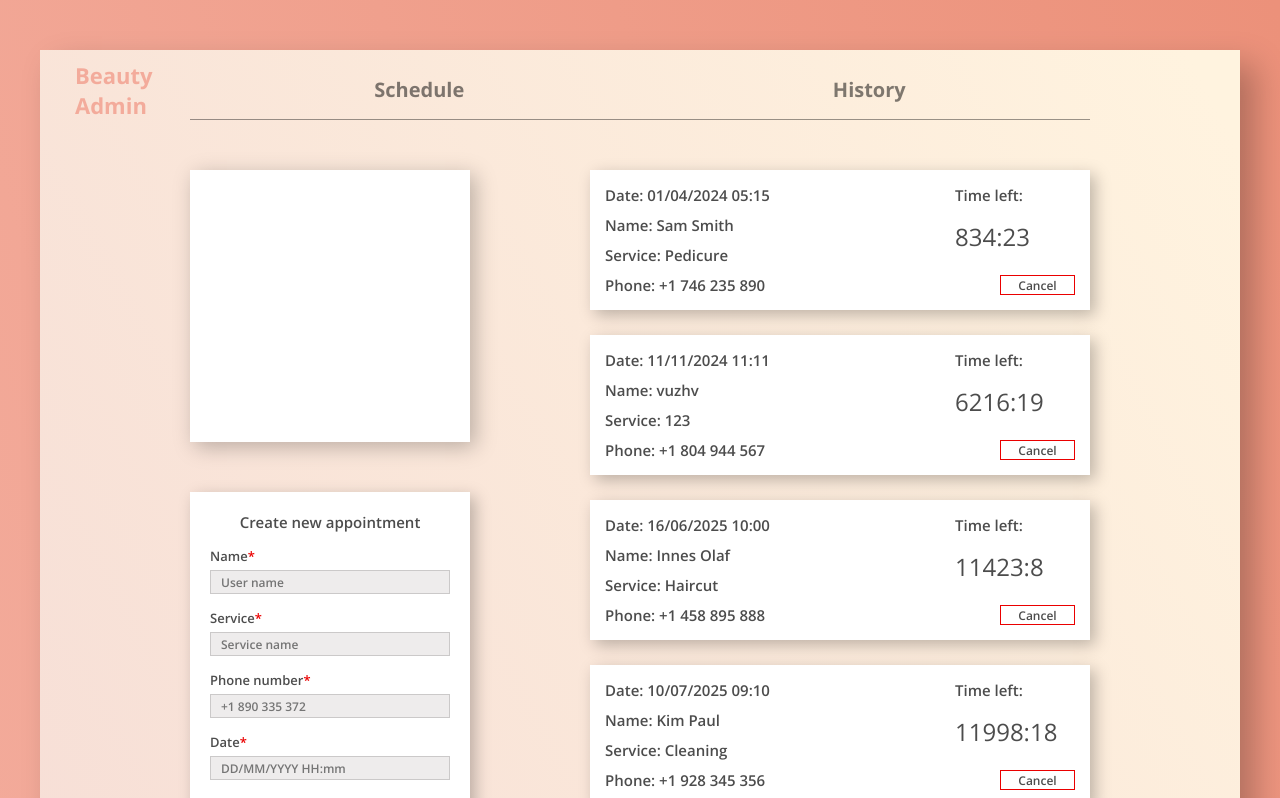
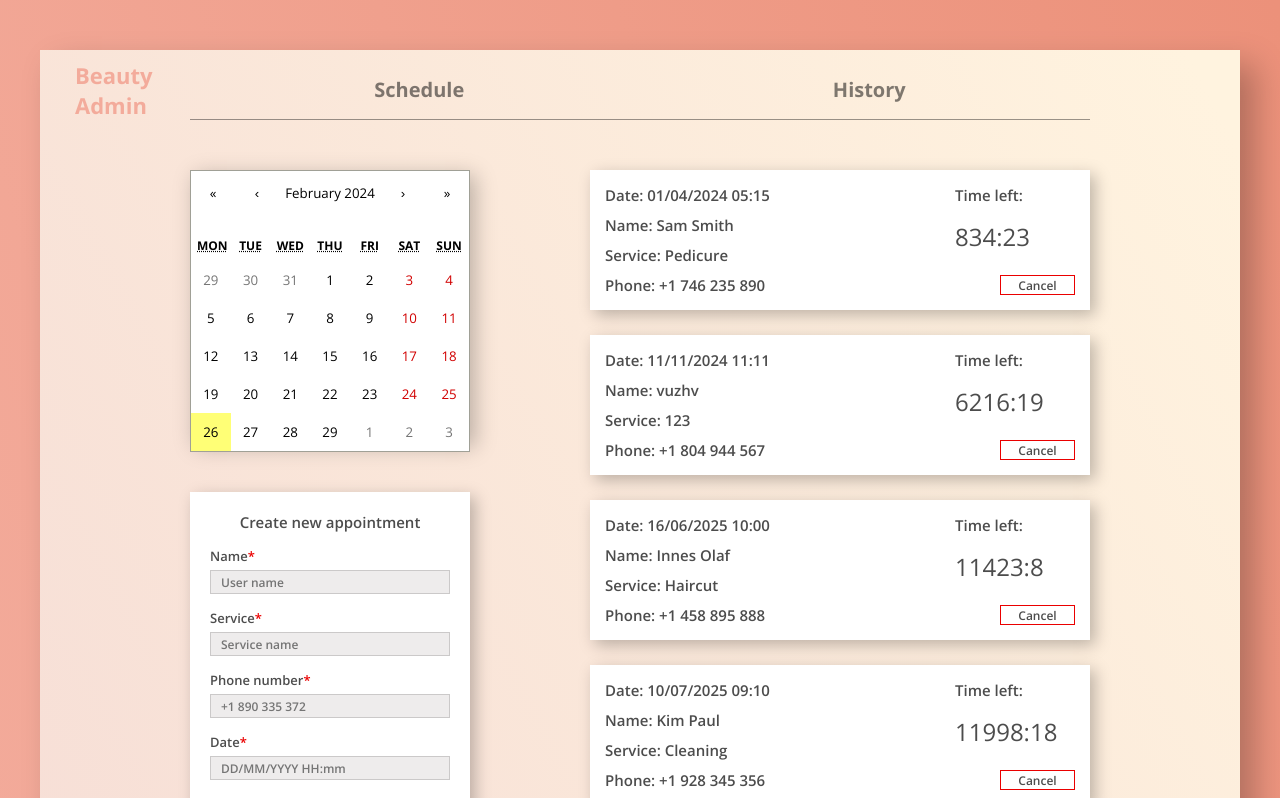
Before and after one commit to vuzhvlad/BeautyAdminProject, a React (Create React App) app: page / in a window 1280 px wide. Shown: the top 798 px of the page. Built offline with nearby package versions, Linux system fonts and the light colour scheme; data requests are answered from the project's data file.

Commit message:
adding new library react-calendar, creating calendar and changing context to get from that calendar, changing styles of active day, using types for getting value and onChange for calendar

```diff
--- a/package.json
+++ b/package.json
@@ -13,6 +13,7 @@
     "@types/react-transition-group": "^4.4.10",
     "dayjs": "^1.11.10",
     "react": "^18.2.0",
+    "react-calendar": "^4.8.0",
     "react-dom": "^18.2.0",
     "react-router-dom": "^6.22.3",
     "react-scripts": "5.0.1",
--- a/src/components/calendar/Calendar.tsx
+++ b/src/components/calendar/Calendar.tsx
@@ -1,7 +1,27 @@
+import { Calendar as LibCalendar } from "react-calendar";
+import { useContext } from "react";
+import { AppointmentContext } from "../../context/appointments/AppointmentsContext";
+
 import "./calendar.scss";
+import "react-calendar/dist/Calendar.css";
+import App from "../app/App";
+
+type ValuePiece = Date | null;
+
+type Value = ValuePiece | [ValuePiece, ValuePiece];
 
 function Calendar() {
-	return <div className="calendar"></div>;
+  const { calendarDate, setDateAndFilter } = useContext(AppointmentContext);
+
+  return (
+    <div className="calendar">
+      <LibCalendar
+        value={calendarDate}
+        onChange={(value) => setDateAndFilter(value)}
+        selectRange
+      />
+    </div>
+  );
 }
 
 export default Calendar;
--- a/src/components/calendar/calendar.scss
+++ b/src/components/calendar/calendar.scss
@@ -1,6 +1,15 @@
 .calendar {
-	width: 280px;
-	height: 272px;
-	background-color: #fff;
-	box-shadow: 5px 5px 20px rgba(0, 0, 0, 0.25);
+  width: 280px;
+  height: 272px;
+  background-color: #fff;
+  box-shadow: 5px 5px 20px rgba(0, 0, 0, 0.25);
+  .react-calendar__tile--active {
+    background: #ebbbab;
+    &:enabled:hover {
+      background: #ebbbab;
+    }
+    &:enabled:focus {
+      background: #ebbbab;
+    }
+  }
 }
--- a/src/context/appointments/AppointmentsContext.tsx
+++ b/src/context/appointments/AppointmentsContext.tsx
@@ -1,4 +1,5 @@
 import React, { createContext, useReducer } from "react";
+import { Value } from "react-calendar/dist/cjs/shared/types";
 import reducer, { IAppointmentState } from "./reducer";
 
 import useAppointmentService from "../../services/AppointmentService";
@@ -9,6 +10,7 @@ const initialState: IAppointmentState = {
   allAppointments: [],
   activeAppointments: [],
   appointmentLoadingStatus: "idle",
+  calendarDate: [null, null],
 };
 
 interface ProviderProps {
@@ -19,6 +21,7 @@ interface AppointmentContextValue extends IAppointmentState {
   // special type for context
   getAppointments: () => void; // nothing to return so it is void
   getActiveAppointments: () => void;
+  setDateAndFilter: (newDate: Value) => void;
 }
 
 export const AppointmentContext = createContext<AppointmentContextValue>({
@@ -26,8 +29,10 @@ export const AppointmentContext = createContext<AppointmentContextValue>({
   allAppointments: initialState.allAppointments, // we take our type from initialState
   activeAppointments: initialState.activeAppointments, // so when it changes it will show us mistake
   appointmentLoadingStatus: initialState.appointmentLoadingStatus,
+  calendarDate: initialState.calendarDate,
   getAppointments: () => {},
   getActiveAppointments: () => {},
+  setDateAndFilter: (newDate: Value) => {},
 });
 
 const AppointmentContextProvider = ({ children }: ProviderProps) => {
@@ -40,6 +45,7 @@ const AppointmentContextProvider = ({ children }: ProviderProps) => {
     allAppointments: state.allAppointments,
     activeAppointments: state.activeAppointments,
     appointmentLoadingStatus: loadingStatus,
+    calendarDate: state.calendarDate,
     getAppointments: () => {
       getAllAppointments().then(
         (
@@ -52,6 +58,9 @@ const AppointmentContextProvider = ({ children }: ProviderProps) => {
       getAllActiveAppointments().then((data) => {
         dispatch({ type: ActionsTypes.SET_ACTIVE_APPOINTMENTS, payload: data });
       });
+    },
+    setDateAndFilter: (newDate: Value) => {
+      dispatch({ type: ActionsTypes.SET_CALENDAR_DATE, payload: newDate });
     },
   };
   // it will work on the components that are inside of the context and you can use methods that are inside of the value
--- a/src/context/appointments/actions.ts
+++ b/src/context/appointments/actions.ts
@@ -2,6 +2,7 @@ import {
   IAppointment,
   IActiveAppointment,
 } from "../../shared/interfaces/appointment.interface";
+import { LooseValue } from "react-calendar/dist/cjs/shared/types";
 
 export enum ActionsTypes {
   // creating actions which we will uuse for our reducer, instead of enum it is possible to use just a normal object
@@ -9,6 +10,7 @@ export enum ActionsTypes {
   SET_ALL_APPOINTMENTS = "SET_ALL_APPOINTMENTS",
   FETCHING_APPOINTMENTS = "FETCHING_APPOINTMENTS",
   ERROR_FETCHING_APPOINTMENTS = "ERROR_FETCHING_APPOINTMENTS",
+  SET_CALENDAR_DATE = "SET_CALENDAR_DATE",
 }
 
 export type AppointmentAction =
@@ -27,5 +29,10 @@ export type AppointmentAction =
     }
   | {
       type: ActionsTypes.ERROR_FETCHING_APPOINTMENTS;
+    }
+  | {
+      // when we will use this this type, right payload will be added automatically
+      type: ActionsTypes.SET_CALENDAR_DATE;
+      payload: LooseValue;
     };
 // it is for safety
--- a/src/context/appointments/reducer.ts
+++ b/src/context/appointments/reducer.ts
@@ -3,6 +3,9 @@ import {
   IAppointment,
   IActiveAppointment,
 } from "../../shared/interfaces/appointment.interface";
+
+import { LooseValue } from "react-calendar/dist/cjs/shared/types";
+
 import { LoadingStatusOptions } from "../../hooks/htttp.hook";
 
 // function reducer - gets states and actions inside of itself, depends on actions states change
@@ -11,6 +14,7 @@ export interface IAppointmentState {
   allAppointments: IAppointment[] | [];
   activeAppointments: IActiveAppointment[] | [];
   appointmentLoadingStatus: LoadingStatusOptions;
+  calendarDate: LooseValue;
 }
 
 export default function reducer(
@@ -30,6 +34,11 @@ export default function reducer(
         activeAppointments: action.payload,
         appointmentLoadingStatus: "idle",
       };
+    case ActionsTypes.SET_CALENDAR_DATE:
+      return {
+        ...state,
+        calendarDate: action.payload,
+      };
     case ActionsTypes.FETCHING_APPOINTMENTS:
       return { ...state, appointmentLoadingStatus: "loading" };
     case ActionsTypes.ERROR_FETCHING_APPOINTMENTS:
```
Also changed, not shown: 1 other file (tests, documents, lock files or other folders).
